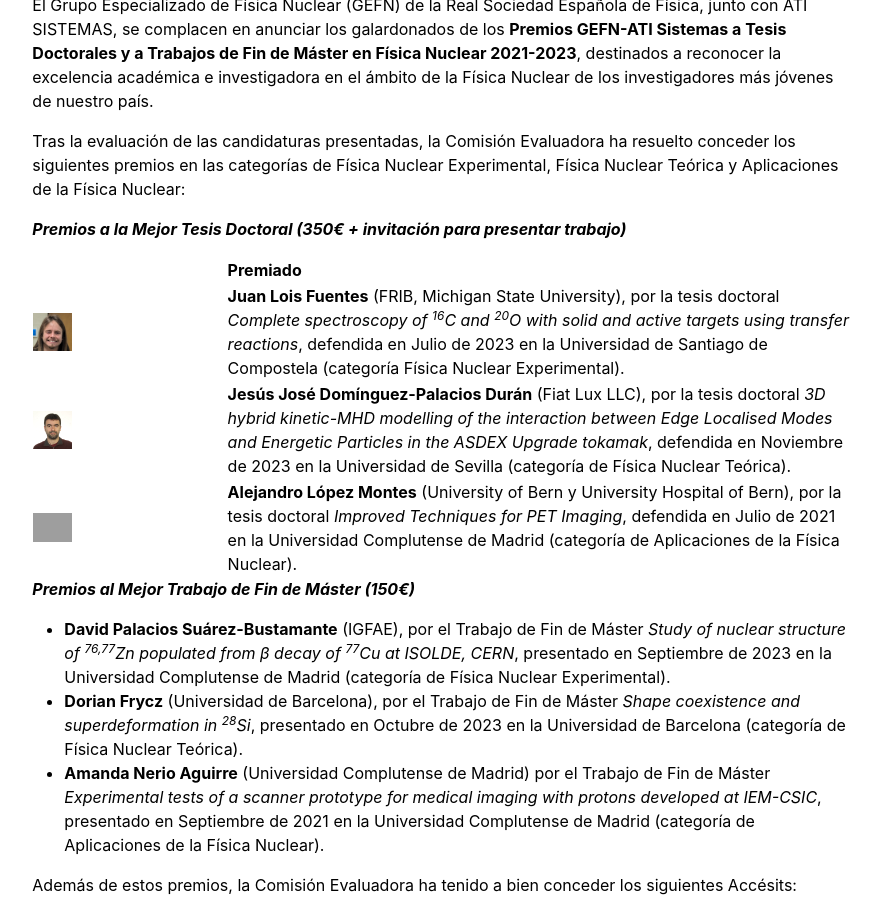
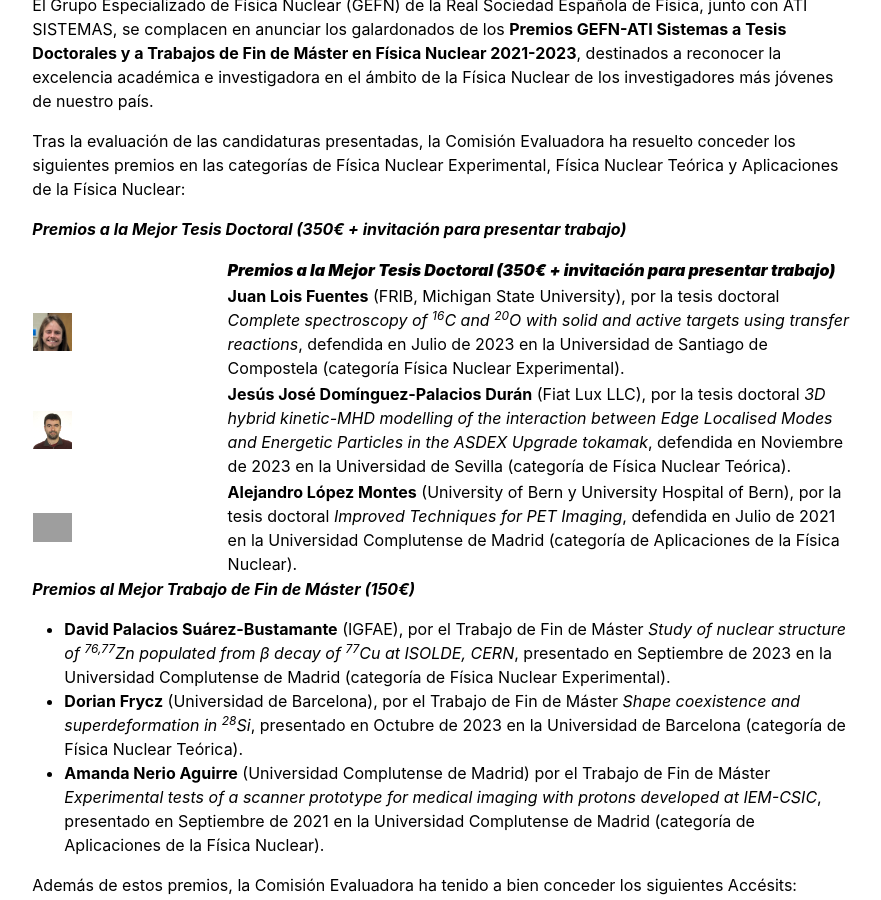
Before and after one commit to GEFN-RSEF/GEFN-RSEF.github.io, a Jekyll site: the page built from premios/2021_23.md, in a window 1280 px wide and 900 px high, scrolled down 354 px. Shown: the whole window, without its empty margins (197-1078 px from the left). Built offline with Jekyll 4.4.1, drawn with Linux system fonts in a browser that asks for light colours; grey boxes are pictures that could not be loaded.

Commit message:
Update 2021_23.md

```diff
--- a/premios/2021_23.md
+++ b/premios/2021_23.md
@@ -14,7 +14,7 @@ Tras la evaluación de las candidaturas presentadas, la Comisión Evaluadora ha
 
 ***Premios a la Mejor Tesis Doctoral (350€ + invitación para presentar trabajo)***
 
-|  | Premiado |
+|  | ***Premios a la Mejor Tesis Doctoral (350€ + invitación para presentar trabajo)*** |
 | ----------- | ----------- |
 | ![image](./2021_23/Lois_crop.jpg){: style="float: left; margin-right: 1em; height="20%" width="20%""}  | **Juan Lois Fuentes** (FRIB, Michigan State University), por la tesis doctoral *Complete spectroscopy of <sup>16</sup>C and <sup>20</sup>O with solid and active targets using transfer reactions*, defendida en Julio de 2023 en la Universidad de Santiago de Compostela (categoría Física Nuclear Experimental). |
 | ![image](./2021_23/DominguezPalacios.jpg){: style="float: left; margin-right: 1em; height="20%" width="20%""}  | **Jesús José Domínguez-Palacios Durán** (Fiat Lux LLC), por la tesis doctoral *3D hybrid kinetic-MHD modelling of the interaction between Edge Localised Modes and Energetic Particles in the ASDEX Upgrade tokamak*, defendida en Noviembre de 2023 en la Universidad de Sevilla (categoría de Física Nuclear Teórica). |
```
